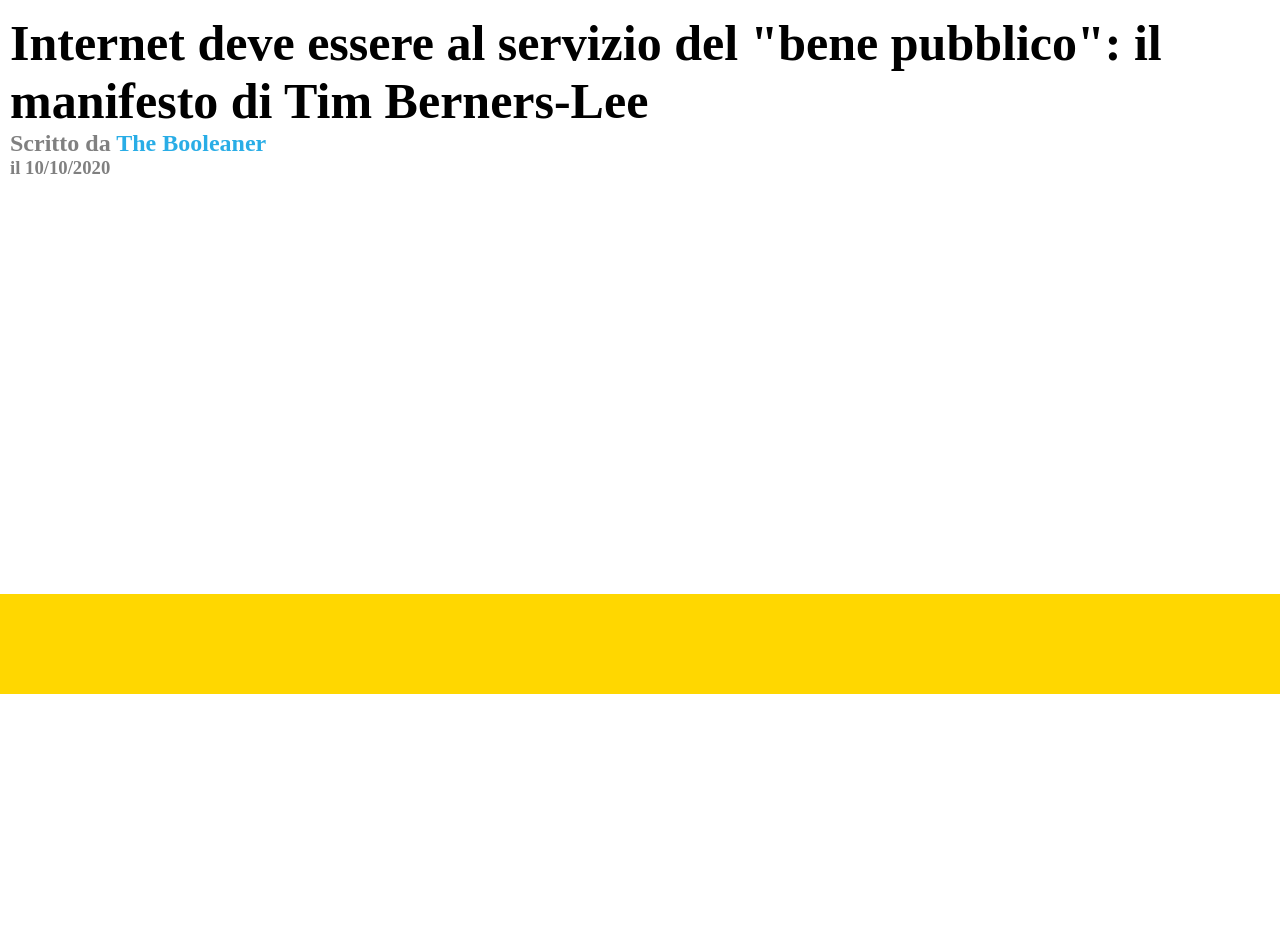
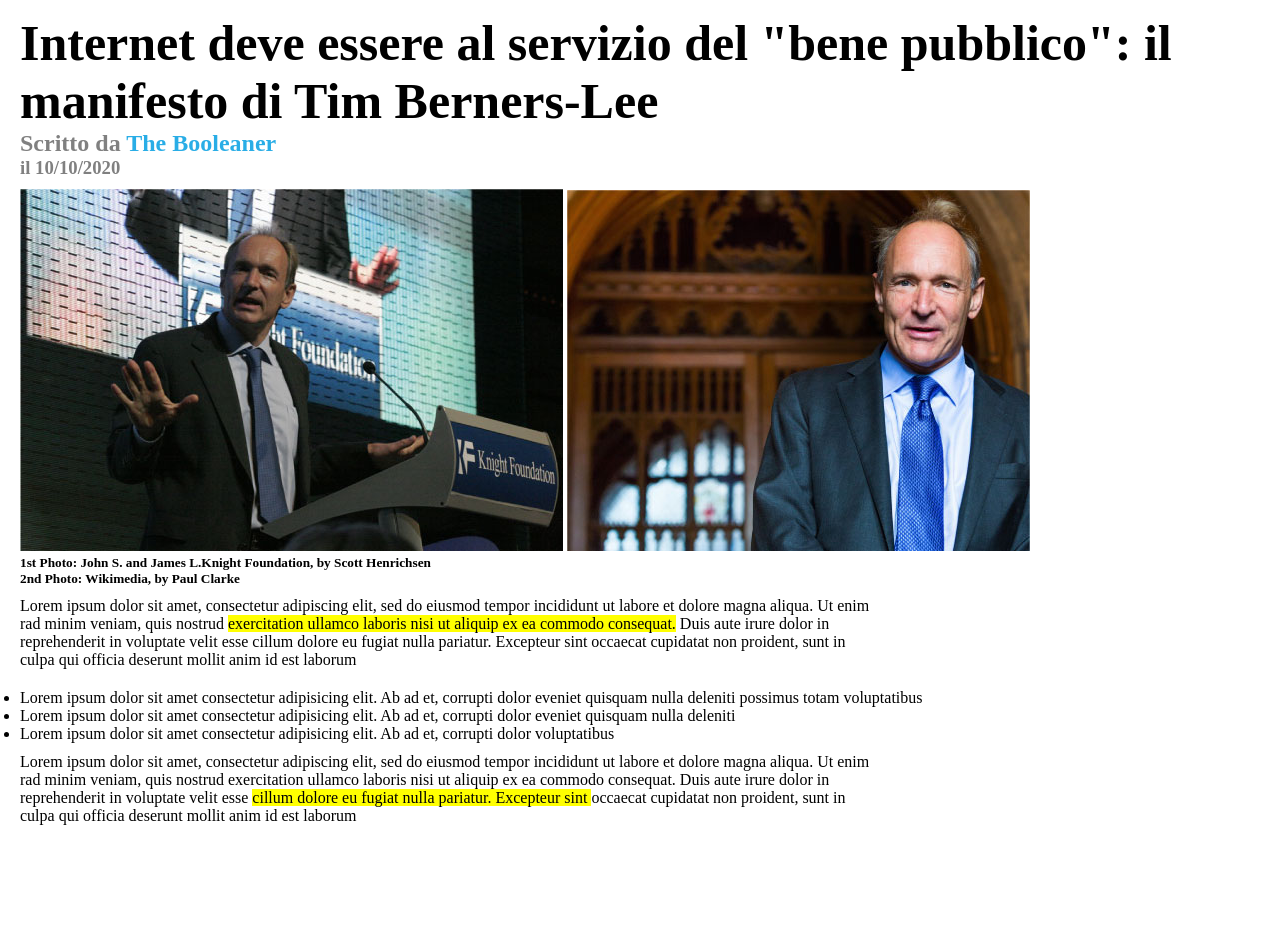
Before and after one commit to sder12/html-css-booleaner, a plain HTML site: page index.html in a window 1280 px wide. Shown: the part 106-1048 px from the top of the page. Before the commit the page ends 800 px from the top, so only its background shows below. Drawn offline with Linux system fonts and the light colour scheme.

Commit message:
Main without Table

```diff
--- a/css/style.css
+++ b/css/style.css
@@ -23,15 +23,15 @@ header {
 header img{
     height: 50px;
     margin-top: 40px;
-    margin-left: 10px;
+    margin-left: 20px;
 }
 
 /* MAIN */
 .container {
-    height: 600px;
+    height: 1000px;
     margin: auto;
     background-color: rgb(255, 255, 255);
-    margin-left: 10px;
+    margin-left: 20px;
 }
 
 /* main text */
@@ -49,6 +49,23 @@ header img{
     color: #29ade6;
 }
 
+/* img Tim */
+.img_tim{
+    margin-top: 10px;
+}
+
+/* main text Lorem*/
+.main_text_lorem, p{
+    margin-top: 10px;
+}
+
+.main_text_lorem p span{
+    background-color: yellow;
+}
+
+.main_text_lorem ul {
+    margin-top: 20px;
+}
 /* FOOTER */
 footer{
     height: 100px;
--- a/index.html
+++ b/index.html
@@ -1,5 +1,6 @@
 <!DOCTYPE html>
 <html lang="en">
+
 <head>
   <meta charset="UTF-8">
   <meta http-equiv="X-UA-Compatible" content="IE=edge">
@@ -30,11 +31,45 @@
       <!-- /Title -->
 
       <!-- Tim Images + Caption -->
-        <section></section>
+      <section class="img_tim">
+        <img src="img/tim-1.jpg" alt="">
+        <img src="img/tim-2.jpg" alt="">
+        <h5> 1st Photo: John S. and James L.Knight Foundation, by Scott Henrichsen</h5>
+        <h5> 2nd Photo: Wikimedia, by Paul Clarke</h5>
+      </section>
       <!-- /Tim Images + Caption-->
 
       <!-- Main text + Table -->
-        <section></section>
+      <section class="main_text_lorem">
+
+        <p>Lorem ipsum dolor sit amet, consectetur adipiscing elit, sed do eiusmod tempor incididunt ut labore et dolore
+          magna aliqua. Ut enim <br>rad minim veniam, quis nostrud <span> exercitation ullamco laboris nisi ut aliquip
+            ex ea commodo consequat.</span> Duis aute irure dolor in <br> reprehenderit in voluptate velit esse cillum
+          dolore eu fugiat nulla pariatur. Excepteur sint occaecat cupidatat non proident, sunt in <br>
+          culpa qui officia deserunt mollit anim id est laborum </p>
+
+        <ul>
+          <li>Lorem ipsum dolor sit amet consectetur adipisicing elit. Ab ad et, corrupti dolor eveniet quisquam nulla
+            deleniti possimus totam voluptatibus </li>
+          <li>Lorem ipsum dolor sit amet consectetur adipisicing elit. Ab ad et, corrupti dolor eveniet quisquam nulla
+            deleniti </li>
+          <li>Lorem ipsum dolor sit amet consectetur adipisicing elit. Ab ad et, corrupti dolor voluptatibus </li>
+        </ul>
+
+        <!-- table -->
+        <table>
+            <thead></thead>
+            <tbody></tbody>
+        </table>
+        <!-- table -->
+
+        <p>Lorem ipsum dolor sit amet, consectetur adipiscing elit, sed do eiusmod tempor incididunt ut labore et dolore
+          magna aliqua. Ut enim <br>rad minim veniam, quis nostrud exercitation ullamco laboris nisi ut aliquip ex ea
+          commodo consequat. Duis aute irure dolor in <br> reprehenderit in voluptate velit esse <span>cillum dolore eu
+            fugiat nulla pariatur. Excepteur sint </span>occaecat cupidatat non proident, sunt in <br>
+          culpa qui officia deserunt mollit anim id est laborum </p>
+
+      </section>
       <!-- /Main text + Table -->
 
     </div>
@@ -47,4 +82,5 @@
   <!-- /Footer -->
 
 </body>
+
 </html>
```
Lines whose indentation alone changed are shown as unchanged.
